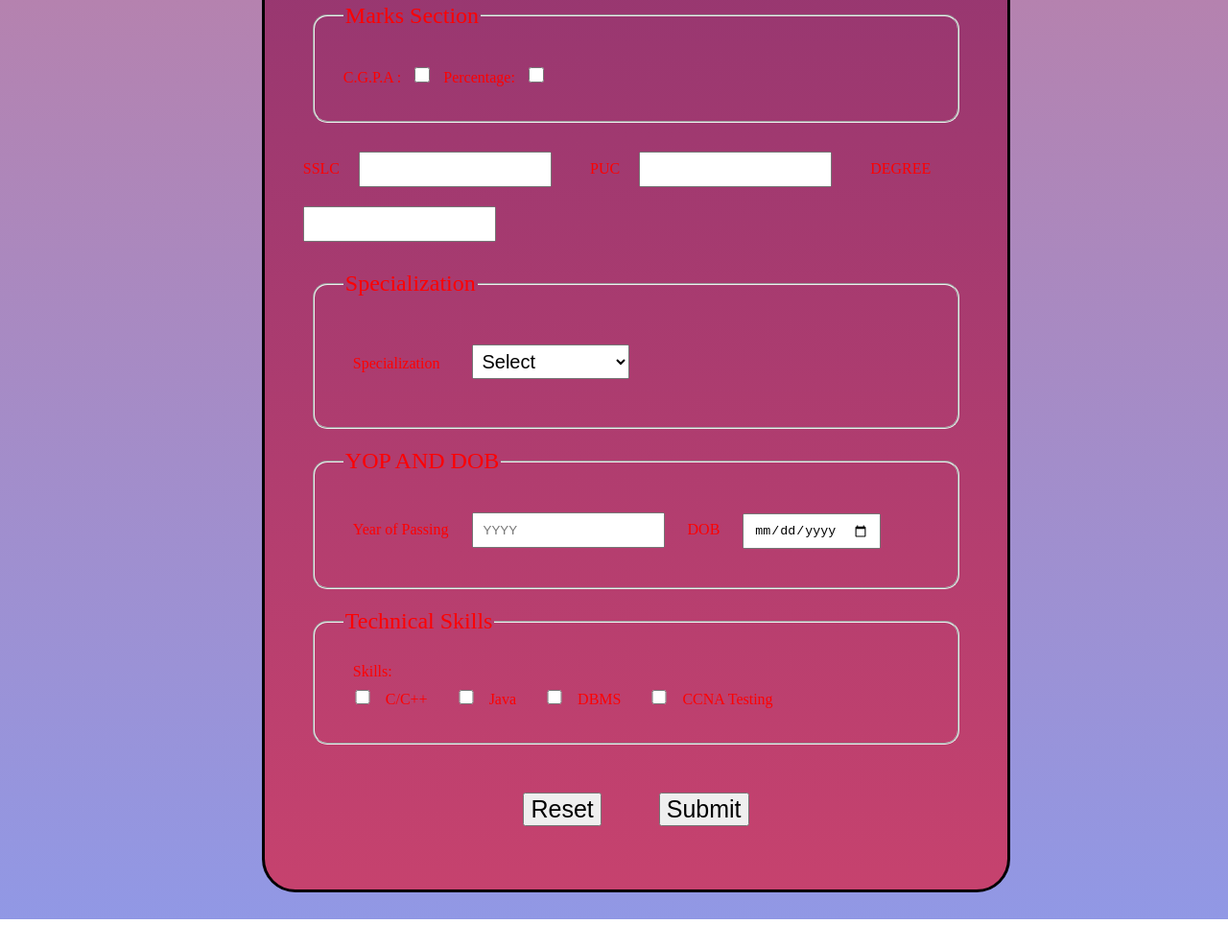
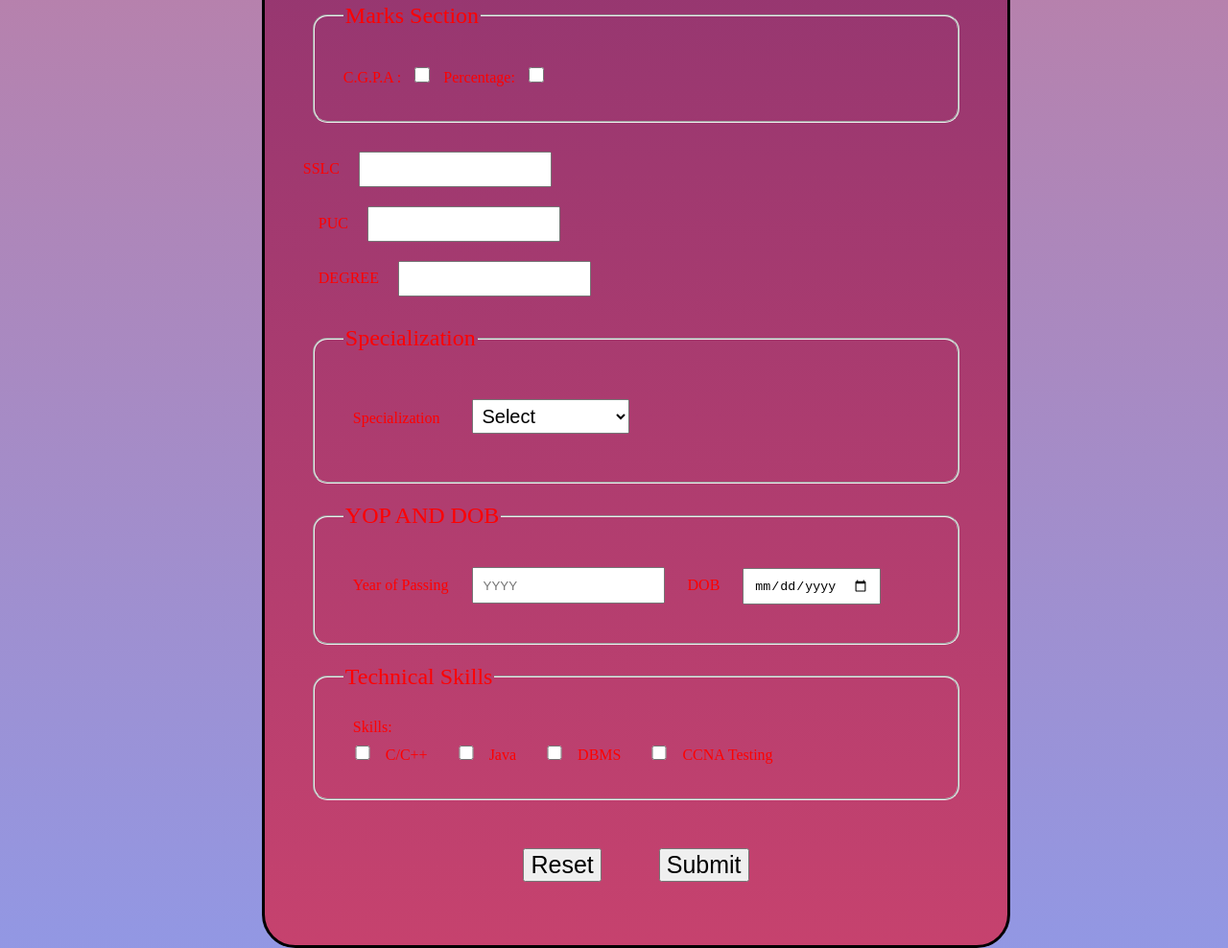
Before and after one commit to Vish2476/Personnel_Form, a plain HTML site: page index.html in a window 1280 px wide. Shown: the part 1301-2289 px from the top of the page at 96% size. Before the commit the page ends 2259 px from the top, so only its background shows below. Drawn offline with Linux system fonts and the light colour scheme.

Commit message:
Update index.html

```diff
--- a/index.html
+++ b/index.html
@@ -207,9 +207,9 @@ function myFunction1() {
 </div>
 
 <div>
-<label>SSLC</label><input type="text" id="ss" maxlength="3" pattern="[1-99]{2}.[1-9]{2}.[A-Ca-c]{1}">
-<label>&emsp;PUC</label><input type="text" id="pu" maxlength="3" pattern="[1-99]{2}.[1-9]{2}.[A-Ca-c]{1}">
-<label >&emsp;DEGREE</label><input type="text" id="de" maxlength="3" pattern="[1-99]{2}.[1-9]{2}.[A-Ca-c]{1}">
+<label>SSLC</label><input type="text" id="ss" maxlength="3" pattern="[1-99]{2}.[1-9]{2}.[A-Ca-c]{1}"><br>
+<label>&emsp;PUC</label><input type="text" id="pu" maxlength="3" pattern="[1-99]{2}.[1-9]{2}.[A-Ca-c]{1}"><br>
+<label >&emsp;DEGREE</label><input type="text" id="de" maxlength="3" pattern="[1-99]{2}.[1-9]{2}.[A-Ca-c]{1}"><br>
 </div>
 </fieldset>
 <fieldset>
```
